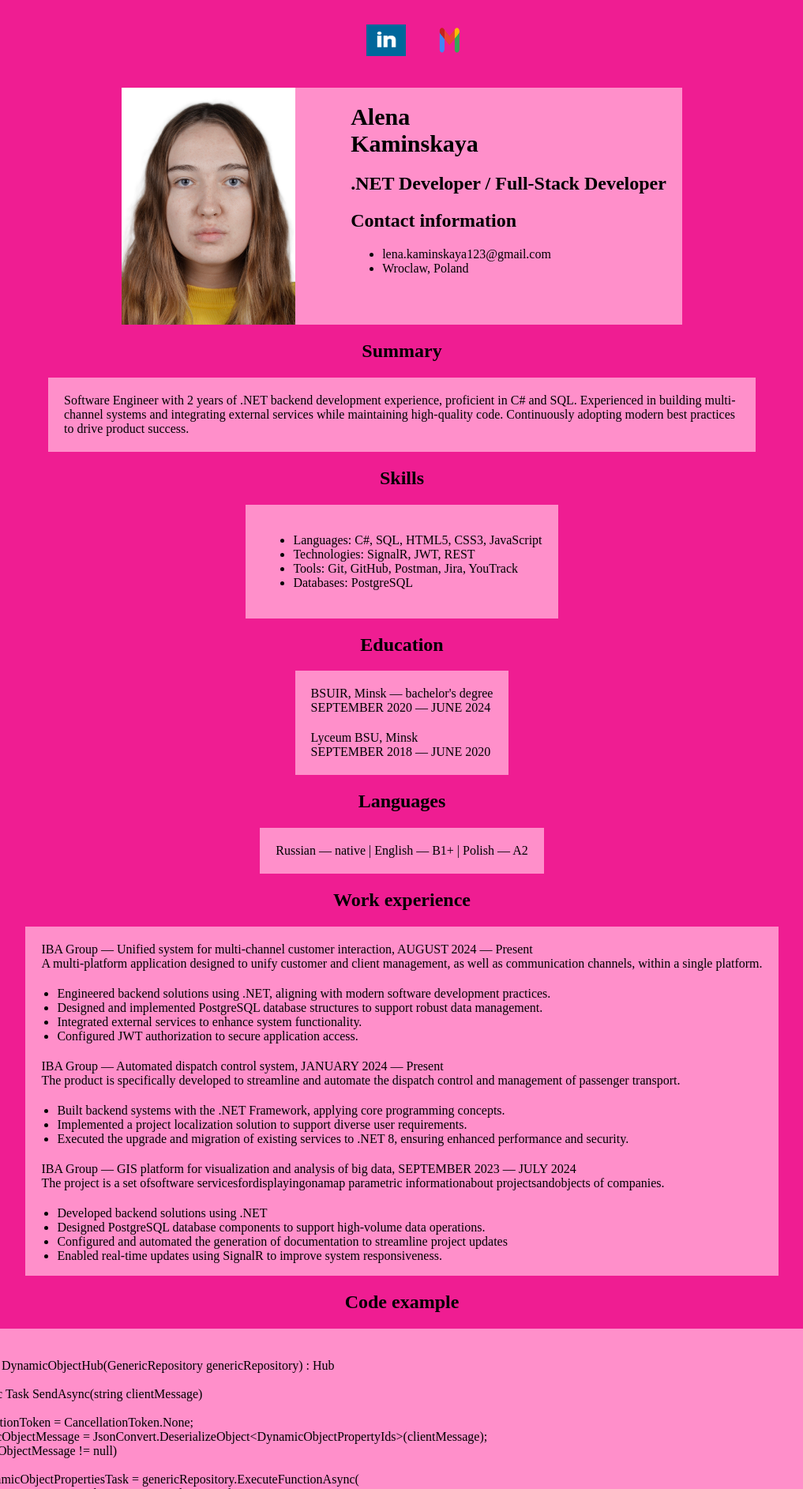
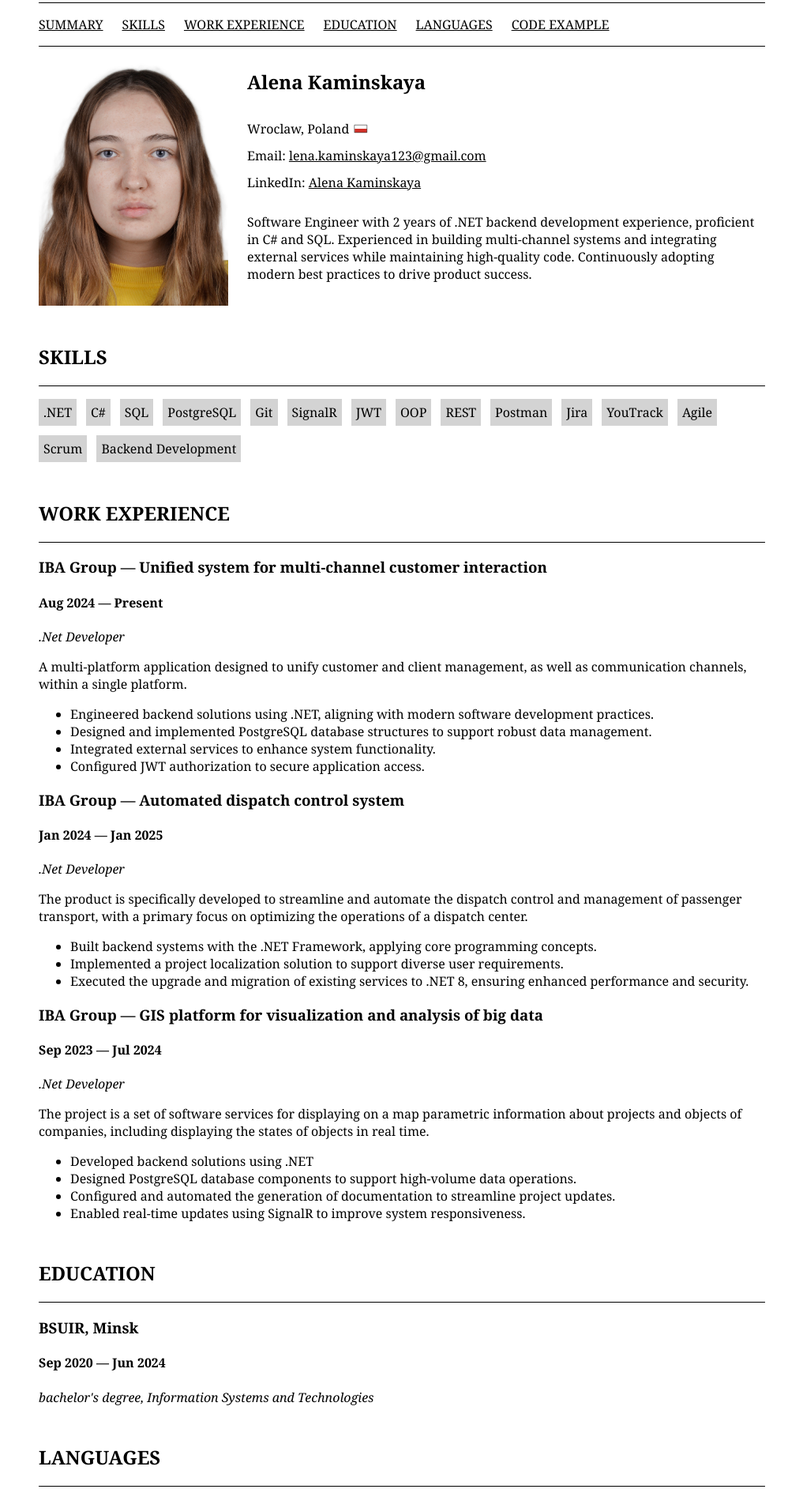
Before and after one commit to knmskln/rsschool-cv, a website: page index.html in a window 1280 px wide. Shown: the part 5-1890 px from the top of the page at 79% size, without its empty margins (131-1148 px from the left). Drawn offline with nearby package versions, Linux system fonts and the light colour scheme.

Commit message:
feat: full cv refactoring

```diff
--- a/index.html
+++ b/index.html
@@ -2,175 +2,167 @@
 <html lang="en">
 <head>
     <meta charset="UTF-8">
-    <title>CV Kaminskaya</title>
+    <title>Alena Kaminskaya</title>
     <link rel="stylesheet" href="style.css">
+    <link rel="stylesheet" href="https://cdnjs.cloudflare.com/ajax/libs/highlight.js/11.11.1/styles/default.min.css">
+    <script src="https://cdnjs.cloudflare.com/ajax/libs/highlight.js/11.11.1/highlight.min.js"></script>
+    <script src="https://cdnjs.cloudflare.com/ajax/libs/highlight.js/11.11.1/languages/csharp.min.js"></script>
+    <script>hljs.highlightAll();</script>
 </head>
 <body>
-<header>
 <nav>
+    <hr/>
     <ul>
-            <li>
-                <a href="https://www.linkedin.com/in/lena-kaminskaya/">
-                    <img src="asserts/linked.png" alt="linkedin">
-                </a>
-            </li>
-            <li>
-                <a href="https://mail.google.com/mail/u/0/#inbox">
-                    <img src="asserts/Gmail.png" alt="gmail">
-                </a>
-            </li>
+        <li><a href="#summary">summary</a></li>
+        <li><a href="#skills">skills</a></li>
+        <li><a href="#work-experience">work experience</a></li>
+        <li><a href="#education">education</a></li>
+        <li><a href="#languages">languages</a></li>
+        <li><a href="#code">code example</a></li>
     </ul>
+    <hr/>
 </nav>
-</header>
 <main>
-    <div class="contact">
-        <img src="asserts/photo.jpg" alt="photo">
-        <div class="container">
-            <div class="name">
+    <section id="summary">
+        <img src="assets/photo.jpg" alt="photo"/>
+        <div class="summary__info">
             <h1>Alena Kaminskaya</h1>
+            <div id="location">
+                <span>Wroclaw, Poland</span>
+                <img src="assets/pl.svg" alt="pl" class="country"/>
             </div>
-            <h2>.NET Developer / Full-Stack Developer</h2>
-            <h2>Contact information</h2>
+            <span>Email: <a href="mailto:lena.kaminskaya123@gmail.com">lena.kaminskaya123@gmail.com</a></span>
+            <span>LinkedIn: <a href="https://linkedin.com/in/lena-kaminskaya">Alena Kaminskaya</a></span>
+            <p>Software Engineer with 2 years of .NET backend development experience, proficient in C# and SQL.
+                Experienced in building multi-channel systems and integrating external services while maintaining
+                high-quality code. Continuously adopting modern best practices
+                to drive product success.</p>
+        </div>
+    </section>
+    <section id="skills">
+        <h2>SKILLS</h2>
+        <hr/>
+        <ul class="skills__list">
+            <li>.NET</li>
+            <li>C#</li>
+            <li>SQL</li>
+            <li>PostgreSQL</li>
+            <li>Git</li>
+            <li>SignalR</li>
+            <li>JWT</li>
+            <li>OOP</li>
+            <li>REST</li>
+            <li>Postman</li>
+            <li>Jira</li>
+            <li>YouTrack</li>
+            <li>Agile</li>
+            <li>Scrum</li>
+            <li>Backend Development</li>
+        </ul>
+    </section>
+    <section id="work-experience">
+        <h2>WORK EXPERIENCE</h2>
+        <hr/>
+        <div class="work-experience__position">
+            <h3>IBA Group — Unified system for multi-channel customer interaction</h3>
+            <h4>Aug 2024 — Present</h4>
+            <span class="work-experience__position-name">.Net Developer</span>
+            <p>A multi-platform application designed to unify customer and client management, as well as communication
+                channels, within a single
+                platform.</p>
             <ul>
-                <li>
-                    lena.kaminskaya123@gmail.com
-                </li>
-                <li>
-                    Wroclaw, Poland
+                <li>Engineered backend solutions using .NET, aligning with modern software development practices.</li>
+                <li>Designed and implemented PostgreSQL database structures to support robust data management.</li>
+                <li>Integrated external services to enhance system functionality.</li>
+                <li>Configured JWT authorization to secure application access.</li>
+            </ul>
+        </div>
+        <div class="work-experience__position">
+            <h3>IBA Group — Automated dispatch control system</h3>
+            <h4>Jan 2024 — Jan 2025</h4>
+            <span class="work-experience__position-name">.Net Developer</span>
+            <p>The product is specifically developed to streamline and automate the dispatch control and management of
+                passenger transport, with a
+                primary focus on optimizing the operations of a dispatch center.</p>
+            <ul>
+                <li>Built backend systems with the .NET Framework, applying core programming concepts.</li>
+                <li>Implemented a project localization solution to support diverse user requirements.</li>
+                <li>Executed the upgrade and migration of existing services to .NET 8, ensuring enhanced performance and
+                    security.
                 </li>
             </ul>
         </div>
-    </div>
-    <h2>Summary</h2>
-    <div class="summary">
-        <p>
-            Software Engineer with 2 years of .NET backend development experience, proficient in C# and SQL. Experienced in building multi-channel systems and integrating external services while maintaining high-quality code. Continuously adopting modern best practices
-to drive product success.
-        </p>
-    </div>
-    <h2>Skills</h2>
-    <div class="skills">
+        <div class="work-experience__position">
+            <h3>IBA Group — GIS platform for visualization and analysis of big data</h3>
+            <h4>Sep 2023 — Jul 2024</h4>
+            <span class="work-experience__position-name">.Net Developer</span>
+            <p>The project is a set of software services for displaying on a map parametric information about projects
+                and objects of companies, including
+                displaying the states of objects in real time.</p>
             <ul>
-            <li>Languages: C#, SQL, HTML5, CSS3, JavaScript</li>
-            <li>Technologies: SignalR, JWT, REST</li>
-            <li>Tools: Git, GitHub, Postman, Jira, YouTrack</li>
-            <li>Databases: PostgreSQL</li>
+                <li>Developed backend solutions using .NET</li>
+                <li>Designed PostgreSQL database components to support high-volume data operations.</li>
+                <li>Configured and automated the generation of documentation to streamline project updates.</li>
+                <li>Enabled real-time updates using SignalR to improve system responsiveness.</li>
             </ul>
         </div>
-    <h2>Education</h2>
-    <div class="education">
-        <p>
-            BSUIR, Minsk — bachelor's degree <br>
-            SEPTEMBER 2020 — JUNE 2024
-        </p>
-        <p>
-            Lyceum BSU, Minsk <br>
-            SEPTEMBER 2018 — JUNE 2020
-        </p>
+    </section>
+    <section id="education">
+        <h2>EDUCATION</h2>
+        <hr/>
+        <h3>BSUIR, Minsk</h3>
+        <h4>Sep 2020 — Jun 2024</h4>
+        <span class="education__degree">bachelor's degree, Information Systems and Technologies</span>
+    </section>
+    <section id="languages">
+        <h2>LANGUAGES</h2>
+        <hr/>
+        <ul class="languages__list">
+            <li><img src="assets/en.svg" alt="en" class="country"/><span>English — B1+</span></li>
+            <li><img src="assets/pl.svg" alt="pl" class="country"/><span>Polish — A2</span></li>
+        </ul>
+    </section>
+    <section id="code">
+        <h2>CODE EXAMPLE</h2>
+        <hr/>
+        <pre>
+            <code class="language-csharp">
+  [Authorize]
+  public class DynamicObjectHub(GenericRepository genericRepository): Hub  {
+
+    public async Task SendAsync(string clientMessage)  {
+
+      var cancellationToken = CancellationToken.None;
+      var dynamicObjectMessage = JsonConvert.DeserializeObject &lt;DynamicObjectPropertyIds&gt;
+      (clientMessage);
+      if (dynamicObjectMessage != null)  {
+
+        var getDynamicObjectPropertiesTask = genericRepository.ExecuteFunctionAsync(
+          StoredFunction.GetDynamicObjectProperties, dynamicObjectMessage,
+          typeof (DynamicObjectPropertiesOut), cancellationToken);
+        var dynamicObjectPropertiesLists = ((List&lt;object&gt;)(await getDynamicObjectPropertiesTask.ConfigureAwait(false) ?? new List&lt;object&gt;
+          ())).OfType&lt;DynamicObjectPropertiesOut&gt;
+        ();
+        await this.Clients.Caller.SendAsync("ReceiveMessage", dynamicObjectPropertiesLists,
+          cancellationToken).ConfigureAwait(false);
+      }
+    }
+  }
+            </code>
+        </pre>
+    </section>
+    <footer>
+        <hr/>
+        <div class="footer__content">
+            <p>&copy; 2025. All rights reserved.</p>
+            <div class="footer__content-links">
+                <a href="https://rs.school/courses/short-track" target="_blank"><img src="assets/rs_school_js.svg"
+                                                                                     alt="rsschool"/></a>
+                <a href="https://github.com/knmskln" target="_blank"><img src="assets/github.svg"
+                                                                          alt="github logo"/></a>
             </div>
-    <h2>Languages</h2>
-    <div>
-        <p>Russian — native | English — B1+ | Polish — A2</p>
-    </div>
-    <h2>Work experience</h2>
-    <div>
-        <p>
-            IBA Group — Unified system for multi-channel customer interaction, AUGUST 2024 — Present <br>
-            A multi-platform application designed to unify customer and client management, as well as communication channels, within a single
-platform.<br>
-        </p>
-        <ul>
-            <li>
-                Engineered backend solutions using .NET, aligning with modern software development practices.
-            </li>
-            <li>
-                Designed and implemented PostgreSQL database structures to support robust data management.
-            </li>
-            <li>
-                Integrated external services to enhance system functionality.
-            </li>
-            <li>
-                Configured JWT authorization to secure application access.
-            </li>
-        </ul>
-        <p>
-            IBA Group — Automated dispatch control system, JANUARY 2024 — Present <br>
-            The product is specifically developed to streamline and automate the dispatch control and management of passenger transport. <br>
-        </p>
-            <ul>
-                <li>
-                    Built backend systems with the .NET Framework, applying core programming concepts.
-                </li>
-                <li>
-                    Implemented a project localization solution to support diverse user requirements.
-                </li>
-                <li>
-                    Executed the upgrade and migration of existing services to .NET 8, ensuring enhanced performance and security.
-                </li>
-            </ul>
-        <p>
-            IBA Group — GIS platform for visualization and analysis of big data, SEPTEMBER 2023 — JULY 2024<br>
-            The project is a set ofsoftware servicesfordisplayingonamap parametric informationabout projectsandobjects of companies. <br>
-        </p>
-        <ul>
-                <li>
-                    Developed backend solutions using .NET
-                </li>
-                <li>
-                    Designed PostgreSQL database components to support high-volume data operations.
-                </li>
-                <li>
-                    Configured and automated the generation of documentation to streamline project updates
-                </li>
-                <li>
-                    Enabled real-time updates using SignalR to improve system responsiveness.
-                </li>
-            </ul>
-    </div>
-    <h2>Code example</h2>
-    <div>
-        <p>
-            [Authorize]<br>
-            public class DynamicObjectHub(GenericRepository genericRepository) : Hub<br>
-            {<br>
-            public async Task SendAsync(string clientMessage)<br>
-            {<br>
-            var cancellationToken = CancellationToken.None;<br>
-            var dynamicObjectMessage = JsonConvert.DeserializeObject&lt;DynamicObjectPropertyIds&gt;(clientMessage);<br>
-            if (dynamicObjectMessage != null)<br>
-            {<br>
-            var getDynamicObjectPropertiesTask = genericRepository.ExecuteFunctionAsync(<br>
-            StoredFunction.GetDynamicObjectProperties, dynamicObjectMessage,<br>
-            typeof(DynamicObjectPropertiesOut), cancellationToken);<br>
-            var dynamicObjectPropertiesLists = ((List&lt;object&gt;)(await getDynamicObjectPropertiesTask.ConfigureAwait(false) ?? new List&lt;object&gt;())).OfType&lt;DynamicObjectPropertiesOut&gt;();<br>
-                await this.Clients.Caller.SendAsync("ReceiveMessage", dynamicObjectPropertiesLists, cancellationToken).ConfigureAwait(false);<br>
-                }<br>
-            }<br>
-        }<br>
-        </p>
-    </div>
-    <h2>Projects</h2>
-    <div>
-        <p>
-            BSUIR, MARCH 2023 – MAY 2023 <br>
-            Dealership sales platform. <br>
-            As part of this project, I contributed to the development of a web application designed for car <br>
-            dealerships to showcase their inventory. The platform allowed users to submit test-drive <br>
-            applications, which were then processed by managers. The source code for this project is <br>
-            available on my <a href="https://github.com/knmskln/car-dealership">GitHub</a> repository.
-        </p>
-    </div>
-</main>
-<footer>
-    <div class="footer">
-        <a href="https://rs.school">
-            <img src="asserts/rs_school_js.svg" alt="logo">
-        </a>
-        <a href="https://github.com/knmskln">
-            <img src="asserts/GitHub-Logo.png" alt="github">
-        </a>
-        <p>&copy; 2025</p>
         </div>
     </footer>
+</main>
 </body>
 </html>
--- a/style.css
+++ b/style.css
@@ -1,81 +1,127 @@
-html{
-    background: #ef1d92;
-}
-body{
-    margin: 0 auto;
-    display: flex;
-    flex-direction: column;
-    align-items: center;
-    justify-content: center;
+:target:before {
+    content: "";
+    display: block;
+    height: 51px;
+    margin-top: -51px;
 }
 
-header nav{
-    margin: 20px;
-    display: flex;
-    flex-direction: row;
-    column-gap: 100px;
+html {
+    font-family: "PT Serif", Georgia, "Times New Roman", serif;
 }
 
-header img{
-    width: 50px;
-    height: 40px;
-}
-
-h1{
-    color: black;
-    width: 200px;
-    font-size: 30px;
+body {
     margin: 0;
 }
 
-h2{
-    color: black;
+hr {
+    border-style: none none solid;
 }
-p{
-    margin: 20px;
+
+a {
+    color: inherit;
 }
-main img{
-    width: 220px;
-    height: 300px;
+
+a:hover {
+    text-decoration: none;
 }
-main{
+
+section {
+    margin-bottom: 48px;
+}
+
+nav, main {
+    max-width: 920px;
+    width: 100%;
+    margin: auto;
+}
+
+nav {
+    position: sticky;
+    top: -1px;
+    background: white;
+}
+
+nav > ul {
+    padding: 0;
+    list-style-type: none;
+    text-transform: uppercase;
+    display: flex;
+    flex-direction: row;
+    gap: 24px;
+}
+
+#summary {
+    display: flex;
+    flex-direction: row;
+    align-items: start;
+    gap: 24px;
+}
+
+#summary > img {
+    width: 240px;
+}
+
+#summary > .summary__info {
     display: flex;
     flex-direction: column;
+    gap: 12px;
+}
+
+#location {
+    display: flex;
     align-items: center;
-    justify-content: center;
+    gap: 6px
 }
-main div{
-    background: #ff8fca;
+
+.country {
+    height: 18px;
 }
-.contact{
+
+#skills > .skills__list {
+    padding: 0;
+    list-style-type: none;
     display: flex;
-    flex-direction: row;
-    column-gap: 50px;
+    flex-wrap: wrap;
+    gap: 12px;
 }
-.summary{
-    width: 70%;
+
+#skills > .skills__list > li {
+    padding: 6px;
+    background-color: lightgray;
 }
-.skills{
-    padding: 20px;
+
+#work-experience > .work-experience__position > .work-experience__position-name {
+    font-style: italic;
 }
-nav ul{
-    display: flex;
-    flex-direction: row;
-    column-gap: 30px;
+
+#education > .education__degree {
+    font-style: italic;
+}
+
+#languages > .languages__list {
+    padding: 0;
     list-style-type: none;
 }
-.container {
-    margin: 20px;
+
+#languages > .languages__list > li {
+    display: flex;
+    align-items: center;
+    gap: 6px
 }
 
-.footer{
-    margin: 20px;
+.footer__content {
     display: flex;
-    flex-direction: row;
-    column-gap: 200px;
+    align-items: center;
+    justify-content: space-between;
+    padding-bottom: 24px;
 }
 
-.footer img{
-    width: 100px;
-    height: 90px;
+.footer__content-links {
+    display: flex;
+    align-items: center;
+    gap: 12px;
 }
+
+.footer__content-links > a > img {
+    height: 32px;
+}
```
Also changed, not shown: asserts/GitHub-Logo.png (deleted), asserts/Gmail.png (deleted), asserts/linked.png (deleted), assets/en.svg (added), assets/github.svg (added), assets/photo.jpg (renamed from asserts/photo.jpg), assets/pl.svg (added), assets/rs_school_js.svg (renamed from asserts/rs_school_js.svg). Lines whose indentation alone changed are shown as unchanged.
